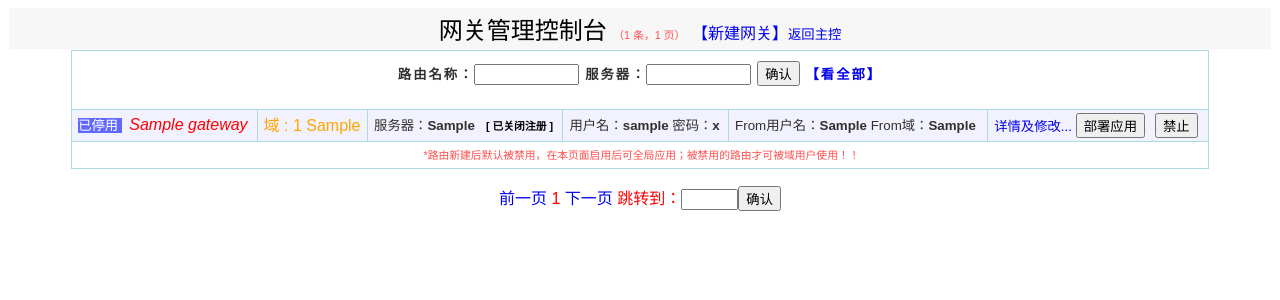
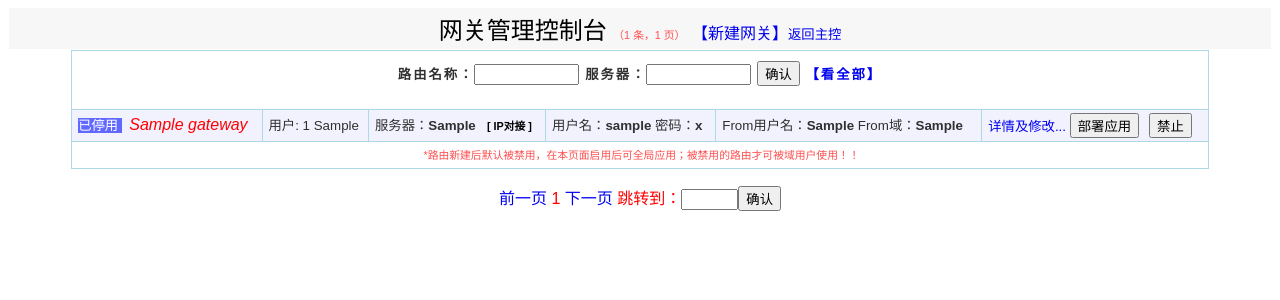
Before and after one commit to flymote/FSlmx, a PHP site: page /FS_gateways_cp.php in a window 1280 px wide. Shown: the top 300 px of the page. Run offline with PHP 8.4, Linux system fonts and the light colour scheme; tables that the repository leaves empty hold one stand-in row (values such as "Sample post").

Commit message:
修改域的拨号计划内容（清除无效项目）；调整路由网关的管理方式（仅允许未启用的路由被修改；设置用户的专用路由时保留最后一次的修改到网关信息里）

```diff
--- a/FS_gateways_cp.php
+++ b/FS_gateways_cp.php
@@ -7,7 +7,7 @@ header("Content-type: text/html; charset=utf-8");
 define("ESL_HOST", @$_SESSION['ESL_HOST']);
 define("ESL_PORT", @$_SESSION['ESL_PORT']);
 define("ESL_PASSWORD",@$_SESSION['ESL_PASSWORD']);
-$lab = array("gatewayname"=>"网关的名称标识，必须全局唯一","realm"=>"认证的域名或服务器地址，如果默认端口不是5060，需要用冒号加上端口", "username"=>"认证的用户名","password"=>"认证的密码","register"=>"认证服务器是否需要注册，如果不设置，则设置了用户名默认true，否则默认false","from-user"=>"指定在SIP消息中的源用户信息，没有配置则默认和username相同","from-domain"=>"指定显示的域或服务器信息，它和from-user共同影响SIP中的“From”头域。","regitster-proxy"=>"需要注册到的代理服务器域名或地址，不设置则使用认证服务器信息","outbound-proxy"=>"表示呼出时指向的地址，这里其实和注册地址是一致的","expire-seconds"=>"设置S注册时SIP信息的Expires字段的值，默认3600","caller-id-in-from"=>"将主叫号码（要发给对方的）放到SIP的From字段，默认是放Remote-Party-ID字段","extension"=>"设置来话显示的分机用户信息，不设置则使用认证用户名","proxy"=>"使用的代理服务器域名或地址，默认使用认证服务器信息","register-transport"=>"设置SIP信息是通过udp还是tcp通讯，默认udp","retry-seconds"=>"设置当注册超时或失败后间隔多少秒重试","contact-params"=>"设置SIP中Contact字段中的额外参数（根据具体需求而定），如：tport=tcp","ping"=>"每隔多少秒发送一个SIP OPTIONS信息，以保持连接避免被服务器注销","addon"=>"设置其他的更多参数，每个参数需按照<param name=\"参数名\" value=\"参数值\"/>的定义格式，如<param name=\"extension-in-contact\" value=\"true\"/><param name=\"max-calls\" value=\"200\"/>","variables"=>"设置在本网关通话时使用的附加变量，必须是合法的XML，而且必须是variables下的variable元素组合，如 <variables><variable name=\"来话变量名\"  value=\"来话变量值，后面direction是inbound\"  direction=\"inbound\"/><variable name=\"去话变量名\" value=\"去话变量值，后面direction是outbound\" direction=\"outbound\"/><variable name=\"变量名\" value=\"不限方向变量的值\"/></variables>");
+$lab = array("gatewayname"=>"网关的名称标识，全局唯一，使用后不可修改","realm"=>"认证的域名或服务器地址，如果默认端口不是5060，需要用冒号加上端口", "username"=>"认证的用户名","password"=>"认证的密码","register"=>"认证服务器是否需要注册，如果不设置，则设置了用户名默认true，否则默认false","from-user"=>"指定在SIP消息中的源用户信息，没有配置则默认和username相同","from-domain"=>"指定显示的域或服务器信息，它和from-user共同影响SIP中的“From”头域。","regitster-proxy"=>"需要注册到的代理服务器域名或地址，不设置则使用认证服务器信息","outbound-proxy"=>"表示呼出时指向的地址，这里其实和注册地址是一致的","expire-seconds"=>"设置注册时SIP信息的Expires字段的值，默认3600","caller-id-in-from"=>"将主叫号码（要发给对方的）放到SIP的From字段，默认是放Remote-Party-ID字段","extension"=>"设置来话显示的分机用户信息，不设置则使用认证用户名","proxy"=>"使用的代理服务器域名或地址，默认使用认证服务器信息","register-transport"=>"设置SIP信息是通过udp还是tcp通讯，默认udp","retry-seconds"=>"设置当注册超时或失败后间隔多少秒重试","contact-params"=>"设置SIP中Contact字段中的额外参数（根据具体需求而定），如：tport=tcp","ping"=>"每隔多少秒发送一个SIP OPTIONS信息，以保持连接避免被服务器注销","addon"=>"设置其他的更多参数，每个参数需按照<param name=\"参数名\" value=\"参数值\"/>的定义格式，如<param name=\"extension-in-contact\" value=\"true\"/><param name=\"max-calls\" value=\"200\"/>","variables"=>"设置在本网关通话时使用的附加变量，必须是合法的XML，而且必须是variables下的variable元素组合，如 <variables><variable name=\"来话变量名\"  value=\"来话变量值，后面direction是inbound\"  direction=\"inbound\"/><variable name=\"去话变量名\" value=\"去话变量值，后面direction是outbound\" direction=\"outbound\"/><variable name=\"变量名\" value=\"不限方向变量的值\"/></variables>");
 
 include 'Shoudian_db.php';
 //-------------------修改或添加路由信息-----------------------------------
@@ -44,7 +44,7 @@ if (isset($_POST['register']) && !in_array($_POST['register'],array("true","fals
 		$_POST['register'] = 'true';
 	$showinfo .= "<span class='bgblue'>是否注册 被设为 $_POST[register] </span><br/>";
 }
-$domain = empty($row['domain_id'])?"":"<span class='bgblue'> 【隶属域 : $row[domain_id] $row[domain_user]】 </span>";
+$domain = empty($row['domain_id'])?"":"<span class='bgblue'>【域 : $row[domain_id] $row[domain_user]】</span> &nbsp; ";
 foreach ($lab as $key=>$value){
 	if ($i<5)
 		$css = 'inputline1';
@@ -78,7 +78,8 @@ foreach ($lab as $key=>$value){
 		$showv = htmlentities($v,ENT_QUOTES,"UTF-8");
 	}
 	if ($id){
-		$tmp[] = "`$key` = ".(is_int($v)?$v:"'$v'");
+		if ( $key !='gatewayname' ) //gatewayname 不能修改
+			$tmp[] = "`$key` = ".(is_int($v)?$v:"'$v'");
 	}else
 		$tmp[] = (is_int($v)?$v:"'$v'");
 	$value = htmlentities($value,ENT_QUOTES,"UTF-8");
@@ -92,7 +93,7 @@ if (!empty($_POST)){
 	if (empty($_POST['gatewayname'])){
 		$result = false;
 		$showinfo .= "<span class='bgred'>路由名称必须填写！</span><br/>";
-	}else{
+	}elseif ($id==0){
 		$validRegExp =  '/^[a-zA-Z0-9_\-~#@]+$/';
 		if (!preg_match($validRegExp, $_POST['gatewayname'])) {
 			$result = false;
@@ -108,13 +109,20 @@ if (!empty($_POST)){
 				$result = false;
 			}
 		}
-		if ($result){
-			$showinfo .= "<span class='bggreen'>数据操作完成！</span>";
-		}else
-			$showinfo .= "<span class='bgred'>数据操作失败！{$mysqli->error}</span>";
+	}else{
+		$result = $mysqli->query($sql);
 	}
+	if ($result){
+		$showinfo .= "<span class='bggreen'>数据操作完成！</span>";
+	}else
+		$showinfo .= "<span class='bgred'>数据操作失败！{$mysqli->error}</span>";
 }else{
-	$submitbutton = ' <input type="submit" value="确认提交" onclick="return confirm(\'请谨慎操作，是否确认提交？\');"/>';
+	if (empty($row['enabled'])){
+		$submitbutton = ' <input type="submit" value="确认提交" onclick="return confirm(\'请谨慎操作，是否确认提交？\');"/>';
+		if ($id)
+			$submitbutton .= "<script>\$('#gatewayname').attr('readonly','readonly');</script>";
+	}else
+			$submitbutton = ' 【已启用路由不得修改】';
 	$showinfo = "";
 }
 echo <<<HTML
@@ -203,7 +211,7 @@ if (empty($_SESSION['POST_submit_once']) && !empty($_POST['sid'])){
 		if ($mysqli->affected_rows)
 			die("id $id 设置为可用完毕");
 		else
-			die("id $id 未能设置为可用，是不是已经被域用户使用了？");
+			die("id $id 设置失败，是不是已经被域用户使用了？");
 	}else{
 		$_SESSION['POST_submit_once']=1;
 		$mysqli->query("update fs_gateways set `enabled` = 0 where id = $id limit 1");
@@ -264,7 +272,7 @@ else{
     window.location.href=\'?p=\'+pa+\''.$getstr.'\';return false;"/></p></body></html>');
 		else{
 			$fromuser ="";
-			$domain = empty($row['domain_id'])?"":"<span class='orange'> 域 : $row[domain_id] $row[domain_user] </span>";
+			$domain = empty($row['domain_id'])?"全局可用":" 用户: $row[domain_id] $row[domain_user] ";
 			if ($row['enabled']){
 				$file_ = @$_SESSION['conf_dir']."/sip_profiles/external/LMX$row[id]_$row[gatewayname].xml";
 				if (is_file($file_)){
@@ -290,9 +298,9 @@ else{
 			if ($row['from-domain'])
 				$fromuser .= " From域：<strong>".$row['from-domain']."</strong>";
 			if ($row['register']=='true')
-				$row['realm'] .= " &nbsp; <span class=\"smallblue smallsize-font\">[ 已启用注册 ]</span>";
+				$row['realm'] .= " &nbsp; <span class=\"smallblue smallsize-font\">[ 使用注册 ]</span>";
 			else
-				$row['realm'] .= " &nbsp;  <span class=\"smallblack smallsize-font\">[ 已关闭注册 ]</span>";
+				$row['realm'] .= " &nbsp;  <span class=\"smallblack smallsize-font\">[ IP对接 ]</span>";
 			$bgcolor = fmod($row['id'],2)>0?"class='bg1'":"class='bg2'";
 			echo "<tr $bgcolor><td>$showalert</td><td>$domain</td><td>服务器：<strong>$row[realm]</strong><span id='gwinfo$row[id]'></span></td><td> $showuser </td><td>$fromuser</td><td><a href='?editGateway=$row[id]'>详情及修改...</a> <span id='info$row[id]' style='font-size:9pt;color:red;'>";
 			if ($row['enabled']){
--- a/FS_users_cp.php
+++ b/FS_users_cp.php
@@ -93,11 +93,13 @@ if (!empty($_POST)){
 // 	if (empty($variables)){
 // 		$variables = "toll_allow===domestic,international,local\naccountcode===$user_id\neffective_caller_id_name===$user_name\neffective_caller_id_number===$user_id\noutbound_caller_id_name===\$\${outbound_caller_name}\noutbound_caller_id_number===\$\${outbound_caller_id}";
 // 	}
-
+	$gw_sql = [];
 	if ($id){
 		$sql .= "`user_id`='$user_id',`user_name`='$user_name',`password`='$password',`domain_id`='$domain_id',`group_id`='$group_id',`reverse_user`='$reverse_user',`reverse_pwd`='$reverse_pwd',`user_context`='$user_context',`gateway`='$gateway',`variables`='$variables'";
 	}else
 		$sql .= "'$user_id','$user_name','$password','$domain_id','$group_id','$reverse_user','$reverse_pwd','$user_context','$gateway','$variables'";
+	foreach ($_POST['gateway'] as $gw1)
+		$gw_sql[] = "update fs_gateways set `domain_id`='$domain_id',`domain_user`='$user_id' where `gatewayname` = '$gw1'";
 	$glist = $group_id;
 	$dmlist = $domain_id;
 	$dmold ="";
@@ -188,6 +190,8 @@ if (!empty($_POST)){
 		$result = $mysqli->query($sql);
 	if ($result){
 		$showinfo .= "<span class='bggreen'>操作成功！</span>";
+		foreach ($gw_sql as $sql)
+			$mysqli->query($sql);
 	}else
 		$showinfo .= "<span class='bgred'>操作失败！{$mysqli->error}</span>";
 }
```
Also changed, not shown: FS_domains_cp.php (+4 -4 lines).
